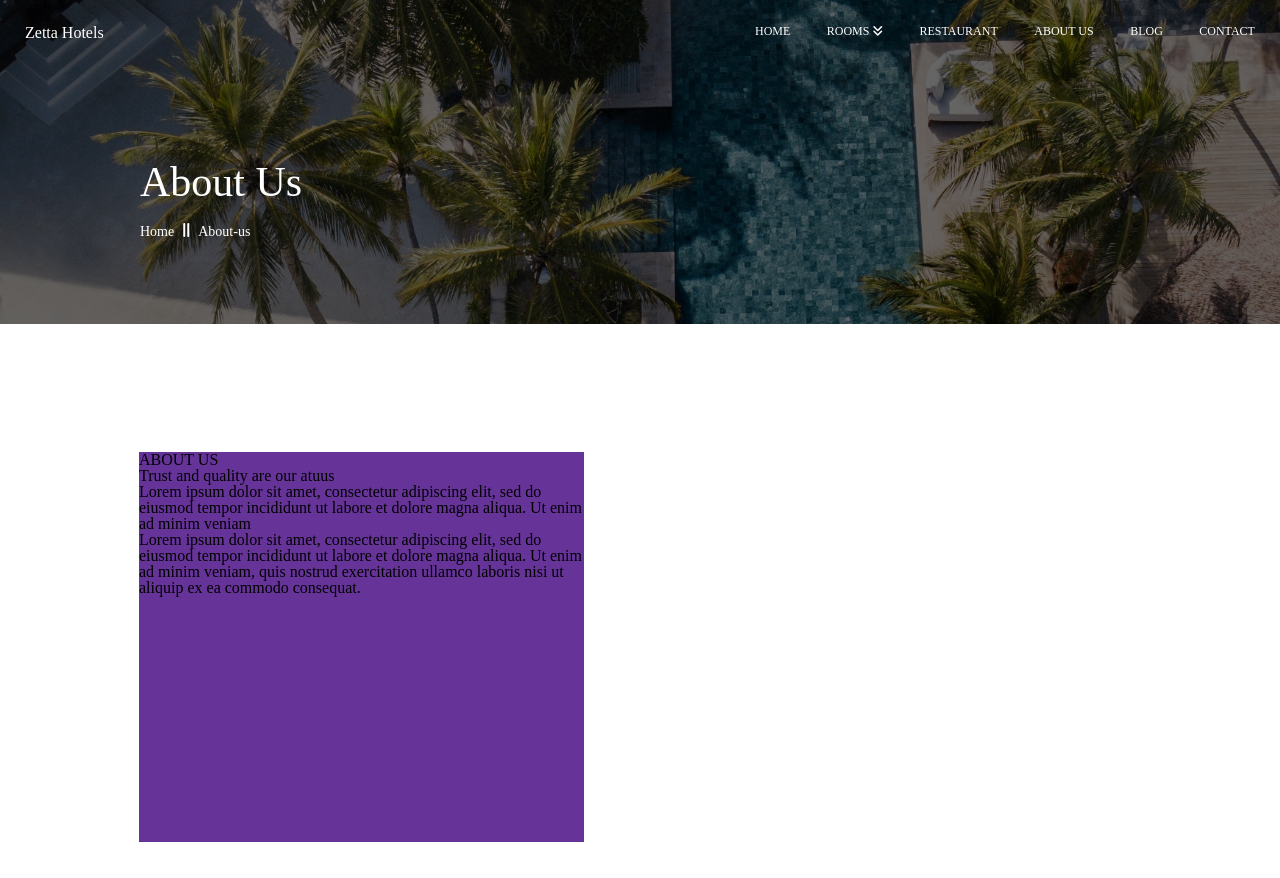
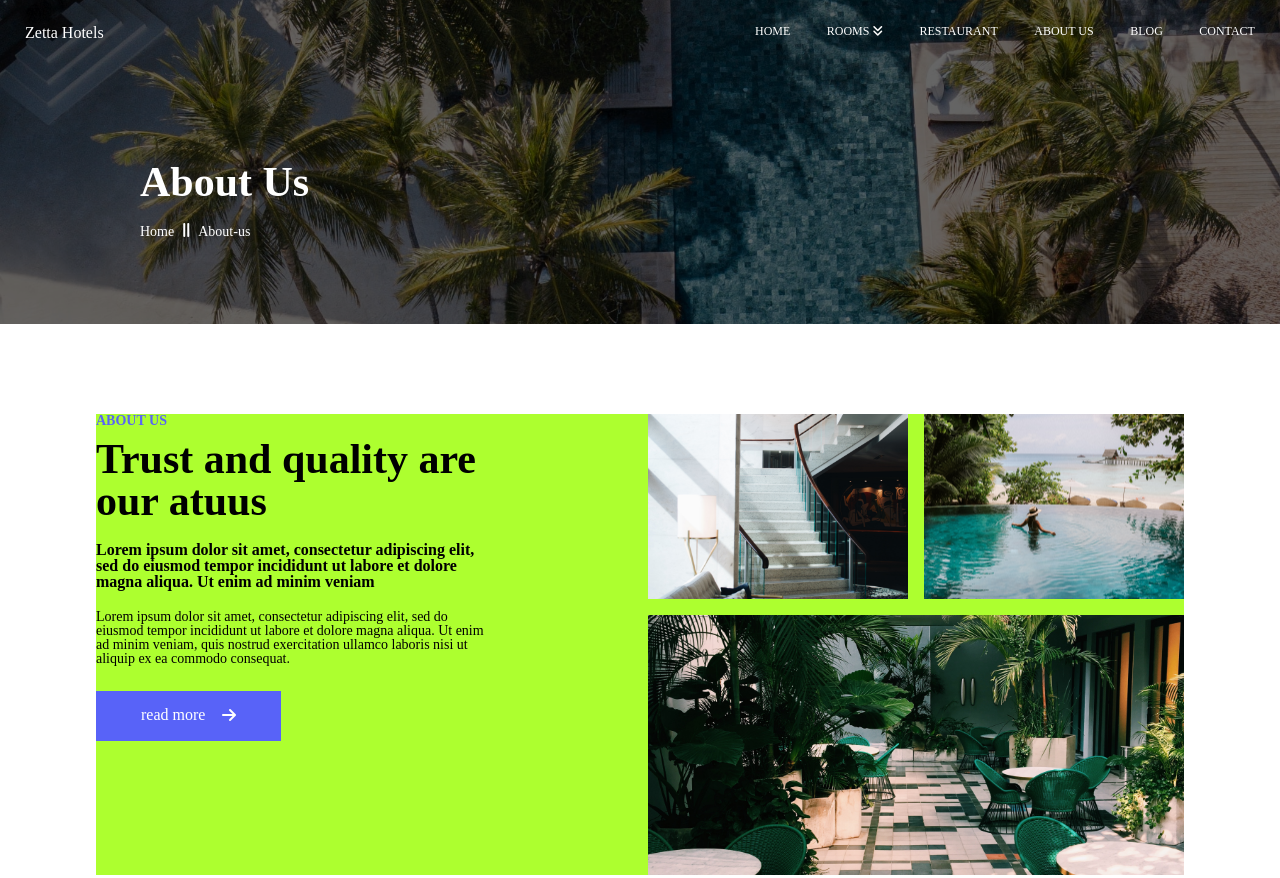
Before and after one commit to Sophie-Shekriladze/less10, a plain HTML site: page index.html in a window 1280 px wide. Before the commit the page ends 842 px from the top, so only its background shows below. Drawn offline with Linux system fonts and the light colour scheme.

Commit message:
add section 2 foto div

```diff
--- a/css/styles.css
+++ b/css/styles.css
@@ -40,7 +40,7 @@
 }
 .About-text{
     font-size: 42px;
-    font-style: extra bold;
+    font-weight: bold;
 }
 
 .About-text2{
@@ -57,9 +57,68 @@
 }
 
 .text-div{
-    width: 445px;
-    height: 390px;
-    background: rebeccapurple;
-    margin-top: 128px;
-    margin-left: 139px;
+    width: 400px;
+    height: 350px;
+    /* margin-top: 128px;
+    margin-left: 139px; */
 }
+
+.blue-box{
+    width: 185px;
+    height: 50px;
+    background: #5863F8;
+    margin-top: 25px;
+    display: flex;
+    justify-content: center;
+}
+
+.blue-box-text{
+    display: flex;
+    justify-content: space-between;
+    width: 95px;
+    height: 20px;
+    margin-top: 16PX;
+    color: white;
+}
+
+.text-div-p1{
+    font-size: 14px;
+    color: #5863F8;
+    font-weight: bold;
+}
+.text-div-p2{
+    font-size: 42px;
+    font-weight: bold;
+    margin-top: 10px;
+}
+
+.text-div-p3{
+    font-size: 16px;
+    font-weight: bold;
+    margin-top: 20px;
+}
+
+.text-div-p4{
+    font-size: 14px;
+    margin-top: 20px;
+}
+.read-more{
+    color: white;
+}
+
+.img-div{
+    width: 535;
+    height: 460;
+}
+
+.about-div{
+    width: 1088px;
+    height: 461px;
+    display: flex;
+    justify-content: space-between;
+    background: greenyellow;
+    margin-top: 90px;
+    margin-left: auto;
+    margin-right: auto;
+
+}
--- a/index.html
+++ b/index.html
@@ -69,31 +69,38 @@
     </header>
 
     <section>
+       <div class="about-div">
+
         <div class="text-div">
-            <p>ABOUT US</p>
+            <p class="text-div-p1">ABOUT US</p>
 
-            <p>Trust and quality
+            <p class="text-div-p2">Trust and quality
                 are our atuus</p>
 
-            <p>Lorem ipsum dolor sit amet, consectetur adipiscing elit,
+            <p class="text-div-p3">Lorem ipsum dolor sit amet, consectetur adipiscing elit,
                 sed do eiusmod tempor incididunt ut labore et dolore magna aliqua.
                 Ut enim ad minim veniam</p>
-            <p>
+            <p class="text-div-p4">
                 Lorem ipsum dolor sit amet, consectetur adipiscing elit, sed do eiusmod tempor
-                incididunt ut labore et dolore magna aliqua. Ut enim ad minim veniam,
-                quis nostrud exercitation ullamco laboris nisi ut aliquip ex ea commodo consequat.
+                incididunt ut labore et dolore magna aliqua. Ut enim ad minim
+                veniam, quis nostrud exercitation ullamco laboris nisi ut aliquip
+                ex ea commodo consequat.
             </p>
 
             <div class="blue-box">
-
+                <div class="blue-box-text">
+                    <a class="read-more" href="">read more</a>
+                    <i class="fa-solid fa-arrow-right"></i>
+                </div>
             </div>
-
 
         </div>
 
-        <div class="img-div" >
+        <div class="img-div">
+            <img src="images/Group 74.png" alt="">
+        </div>
+    </div>
 
-        </div>
     </section>
 
 </body>
```
Also changed, not shown: images/Group 74.png (added), images/chelsea-gates-0653_wY0nRc-unsplash.png (added).
